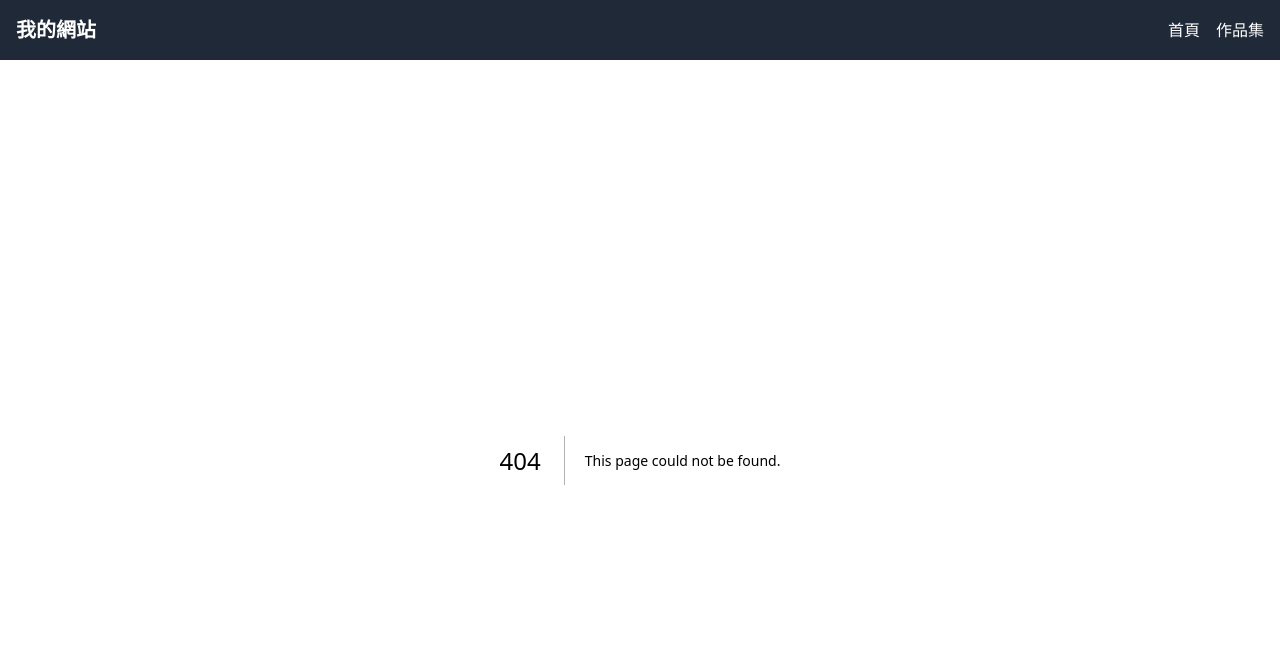
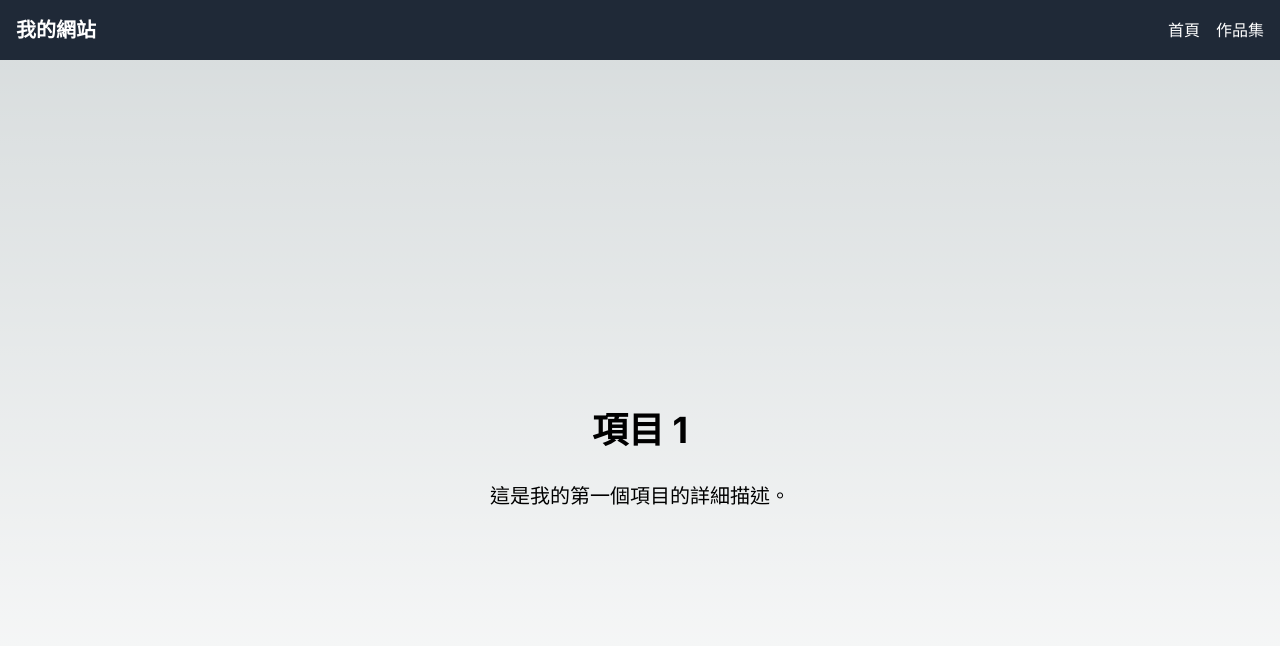
Before and after one commit to cashwu/my-next-app, a Next.js app: page /portfolio/item01 in a window 1280 px wide. Before the commit this address had no page. Shown: the top 646 px of the page. Built offline with nearby package versions, Linux system fonts and the light colour scheme.

Commit message:
add portfolio detail page

```diff
--- /dev/null
+++ b/src/app/portfolio/[id]/page.js
@@ -0,0 +1,32 @@
+import { notFound } from 'next/navigation';
+
+const portfolioItems = [
+  { id: 'item01', title: '項目 1', description: '這是我的第一個項目的詳細描述。' },
+  { id: 'item02', title: '項目 2', description: '這是我的第二個項目的詳細描述。' },
+  { id: 'item03', title: '項目 3', description: '這是我的第三個項目的詳細描述。' },
+];
+
+export function generateMetadata({ params }) {
+  const item = portfolioItems.find(item => item.id === params.id);
+  if (!item) return {};
+
+  return {
+    title: `${item.title} | 我的作品集`,
+    description: item.description,
+  };
+}
+
+export default function PortfolioItem({ params }) {
+  const item = portfolioItems.find(item => item.id === params.id);
+
+  if (!item) {
+    notFound();
+  }
+
+  return (
+    <main className="flex min-h-screen flex-col items-center justify-center p-24">
+      <h1 className="text-4xl font-bold mb-8">{item.title}</h1>
+      <p className="text-xl">{item.description}</p>
+    </main>
+  );
+}
--- a/src/app/portfolio/page.js
+++ b/src/app/portfolio/page.js
@@ -1,3 +1,5 @@
+import Link from 'next/link';
+
 export const metadata = {
   title: '我的作品集 | 我的個人網站',
   description: '查看我的最新項目和作品。這裡展示了我在各個領域的專業技能和創意成果。',
@@ -18,23 +20,25 @@ export const metadata = {
   },
 }
 
+const portfolioItems = [
+  { id: '01', title: '項目 1', description: '這是我的第一個項目描述。' },
+  { id: '02', title: '項目 2', description: '這是我的第二個項目描述。' },
+  { id: '03', title: '項目 3', description: '這是我的第三個項目描述。' },
+];
+
 export default function Portfolio() {
   return (
     <main className="flex min-h-screen flex-col items-center justify-between p-24">
       <h1 className="text-4xl font-bold mb-8">我的作品集</h1>
       <div className="grid grid-cols-1 md:grid-cols-2 lg:grid-cols-3 gap-8">
-        <div className="border p-4 rounded-lg">
-          <h2 className="text-2xl font-semibold mb-2">項目 1</h2>
-          <p>這是我的第一個項目描述。</p>
-        </div>
-        <div className="border p-4 rounded-lg">
-          <h2 className="text-2xl font-semibold mb-2">項目 2</h2>
-          <p>這是我的第二個項目描述。</p>
-        </div>
-        <div className="border p-4 rounded-lg">
-          <h2 className="text-2xl font-semibold mb-2">項目 3</h2>
-          <p>這是我的第三個項目描述。</p>
-        </div>
+        {portfolioItems.map((item) => (
+          <Link href={`/portfolio/item${item.id}`} key={item.id}>
+            <div className="border p-4 rounded-lg hover:shadow-lg transition-shadow">
+              <h2 className="text-2xl font-semibold mb-2">{item.title}</h2>
+              <p>{item.description}</p>
+            </div>
+          </Link>
+        ))}
       </div>
     </main>
   );
```
